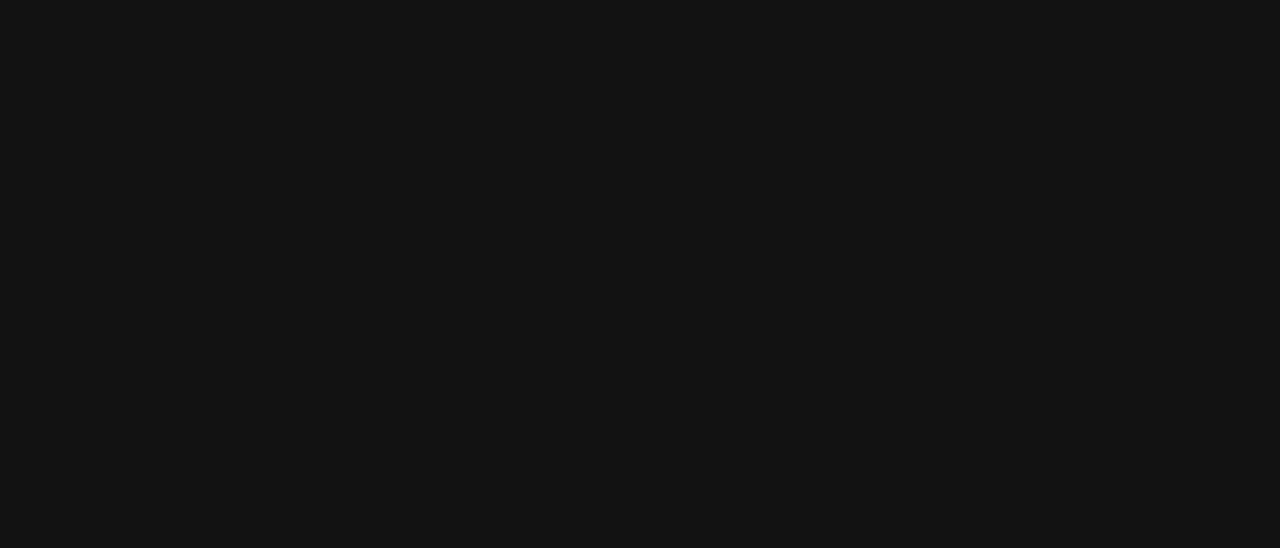
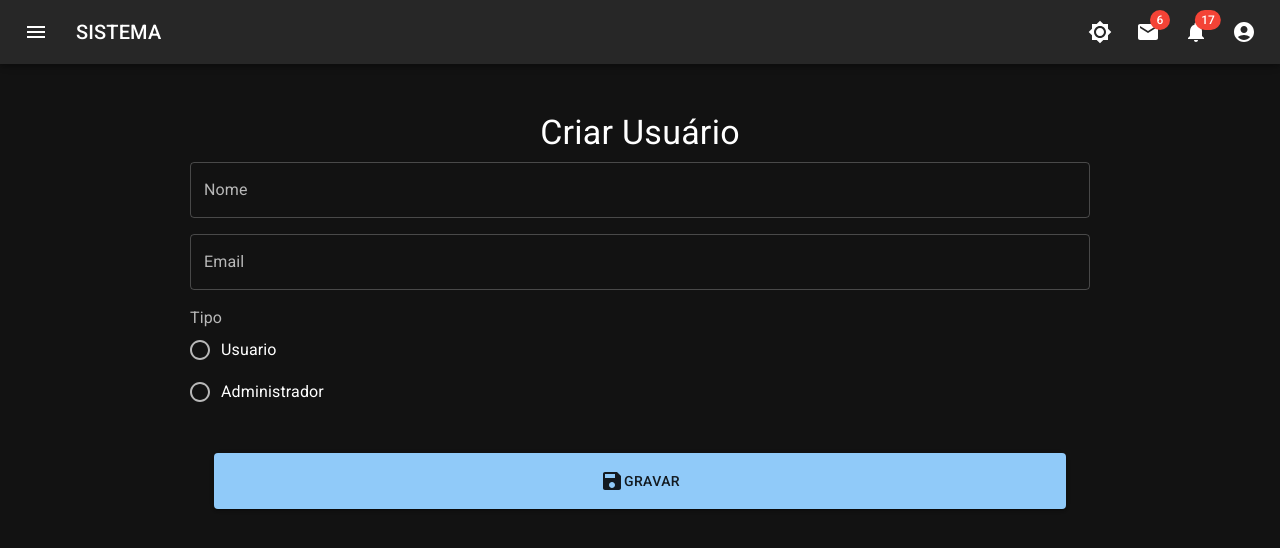
Before and after one commit to maiquel-mendes/frontend-curso-project, a React (Vite) app: page /create-user in a window 1280 px wide. Before the commit this address had no page. Shown: the top 548 px of the page. Built offline with nearby package versions, Linux system fonts and the light colour scheme.

Commit message:
new component create user

```diff
--- a/src/App.jsx
+++ b/src/App.jsx
@@ -6,6 +6,8 @@
 import { Routes, Route } from "react-router-dom";
 import Home from "./components/Home";
 import Atividade from "./components/Atividade";
+import Index from "./components/Index";
+import CreateUser from "./components/CreateUser";
 
 function App() {
   const [mode, setMode] = useState("dark");
@@ -20,9 +22,11 @@
       <CssBaseline />
       <Routes>
         <Route path="/" element={<Home mode={mode} setMode={setMode} />}>
-          <Route path="/lista-curso/atividade/:id" element={<Atividade/>} />
+          <Route index element={<Index />} />
+          <Route path="/lista-curso/atividade/:id" element={<Atividade />} />
           <Route path="lista-curso" element={<ListaCursos />} />
           <Route path="cria-curso" element={<GravaCursos />} />
+          <Route path="create-user" element={<CreateUser />} />
         </Route>
       </Routes>
     </ThemeProvider>
--- a/src/components/Atividade.jsx
+++ b/src/components/Atividade.jsx
@@ -12,9 +12,10 @@
     setLoading(true)
     try {
       const res = await axios.get(
-        process.env.NODE_ENV === "development" ? `http://192.168.15.40:3000/api/cursos/${id}` : `https://api-curso-project.vercel.app/api/cursos/${id}`
+        process.env.NODE_ENV === "development"
+          ? `http://192.168.15.40:3000/api/cursos/${id}`
+          : `https://api-curso-project.vercel.app/api/cursos/${id}`
       );
-      console.log(res.data);
       setAtividade(res.data)
       setLoading(false)
     } catch (e) {
@@ -44,6 +45,8 @@
           <TableHead>
             <TableRow>
               <TableCell>Nome</TableCell>
+              <TableCell align="center">Nome de guerra</TableCell>
+              <TableCell align="center">Instituição</TableCell>
               <TableCell align="right">Condição</TableCell>
 
             </TableRow>
@@ -57,6 +60,8 @@
                 <TableCell component="th" scope="row">
                   {row.user.name}
                 </TableCell>
+                <TableCell align="center">{row.situacao}</TableCell>
+                <TableCell align="right">{row.situacao}</TableCell>
                 <TableCell align="right">{row.situacao}</TableCell>
 
               </TableRow>
@@ -87,7 +92,7 @@
               {atividade.body}
             </Typography>
             <Typography variant="body2" color="text.secondary">
-              Participantes:
+              Participantes:{atividade.participantes.length}
             </Typography>
             <BasicTable />
           </CardContent>
--- /dev/null
+++ b/src/components/CreateUser.jsx
@@ -0,0 +1,102 @@
+import { Box, Button, FormControl, FormControlLabel, FormLabel, Radio, RadioGroup, TextField, Typography } from '@mui/material';
+import SaveIcon from "@mui/icons-material/Save";
+
+import React from 'react'
+import axios from 'axios';
+
+const initialState = {
+    name: "",
+    email: "",
+    role: "",
+
+}
+
+const CreateUser = () => {
+    const [inputs, setInputs] = React.useState(initialState);
+
+    const handleChange = (e) => {
+        setInputs((prevState) => ({
+            ...prevState,
+            [e.target.name]: e.target.value,
+        }));
+    };
+
+    const onSubmit = async (e) => {
+        e.preventDefault();
+
+        try {
+            const res = await axios.post(
+                process.env.NODE_ENV === "development"
+                    ? "http://192.168.15.40:3000/api/user"
+                    : "https://api-curso-project.vercel.app/api/user",
+                {
+                    usuarios: [inputs],
+                }
+            );
+            console.log(res.data);
+            console.log(inputs);
+            setInputs(initialState)
+        } catch (e) {
+            alert(e.message);
+        }
+    };
+
+    return (
+        <>
+            <Typography align="center" variant="h4">
+                Criar Usuário
+            </Typography>
+            <Box display={"flex"} justifyContent="center">
+                <Box
+                    width={1}
+                    component={"form"}
+                    display="flex"
+                    flexDirection={"column"}
+                    gap={2}
+                    marginTop={1}
+                    maxWidth={900}
+                >
+                    <TextField
+                        name="name"
+                        id="user-name"
+                        label="Nome"
+                        value={inputs.name}
+                        onChange={handleChange}
+                        variant="outlined"
+                    // sx={{ mb: 2 }}
+                    />
+                    <TextField
+                        name="email"
+                        id="user-email"
+                        label="Email"
+                        value={inputs.email}
+                        onChange={handleChange}
+                        variant="outlined"
+                    // sx={{ margin: 3 }}
+                    />
+
+                    <FormControl>
+                        <FormLabel id="demo-radio-buttons-group-label">Tipo</FormLabel>
+                        <RadioGroup
+                            aria-labelledby="demo-radio-buttons-group-label"
+                            name="role"
+                            value={inputs.role}
+                            onChange={handleChange}
+                        >
+                            <FormControlLabel value="USER" control={<Radio />} label="Usuario" />
+                            <FormControlLabel value="ADMIN" control={<Radio />} label="Administrador" />
+                        </RadioGroup>
+                    </FormControl>
+
+
+                    <Button sx={{ p: 2, m: 3 }} variant="contained" onClick={onSubmit} >
+                        <SaveIcon />
+                        Gravar
+                    </Button>
+                </Box>
+            </Box>
+        </>
+    )
+}
+
+export default CreateUser
--- a/src/components/GravaCursos.jsx
+++ b/src/components/GravaCursos.jsx
@@ -1,4 +1,4 @@
-import { Autocomplete, Button } from "@mui/material";
+import { Autocomplete, Button, Typography } from "@mui/material";
 import { DatePicker } from "@mui/x-date-pickers";
 import { LocalizationProvider } from "@mui/x-date-pickers";
 import { AdapterDayjs } from "@mui/x-date-pickers/AdapterDayjs";
@@ -33,7 +33,7 @@
   };
 
   const onSubmit = async (e) => {
-    // e.preventDefault();
+    e.preventDefault();
 
     try {
       const res = await axios.post(
@@ -73,6 +73,9 @@
 
   return (
     <LocalizationProvider dateAdapter={AdapterDayjs} adapterLocale="pt-br">
+      <Typography align="center" variant="h4">
+        Criar uma nova atividade
+      </Typography>
       <Box display={"flex"} justifyContent="center">
         <Box
           width={1}
--- a/src/components/Home.jsx
+++ b/src/components/Home.jsx
@@ -14,6 +14,7 @@
 import HomeIcon from '@mui/icons-material/Home';
 import ListItemIcon from "@mui/material/ListItemIcon";
 import ListItemText from "@mui/material/ListItemText";
+import PersonAddIcon from '@mui/icons-material/PersonAdd';
 import Header from "./Header";
 import { Outlet, useNavigate } from "react-router-dom";
 import { AppBar, Drawer } from "@mui/material";
@@ -27,7 +28,6 @@
   const navigate = useNavigate();
 
   const handleDrawerOpen = () => {
-    console.log(teste);
     setOpen(true);
   };
 
@@ -43,7 +43,7 @@
     // necessary for content to be below app bar
     ...theme.mixins.toolbar,
   }));
-  const teste = window.innerWidth <= 900 ? "bottom" : "left";
+  const drawerAnchor = window.innerWidth <= 900 ? "bottom" : "left";
   return (
     <Box sx={{ display: "flex" }}>
       <CssBaseline />
@@ -58,12 +58,13 @@
           drawerWidth={drawerWidth}
         />
       </AppBar>
-      <Drawer anchor={teste} onClick={handleDrawerClose} open={open}>
+      <Drawer anchor={drawerAnchor} onClick={handleDrawerClose} open={open}>
         <List>
           {[
             { name: "Home", link: "/", icon: (<HomeIcon />) },
             { name: "Criar atividade", link: "cria-curso", icon: (<NoteAddIcon />) },
             { name: "Listar atividade", link: "lista-curso", icon: (<ListAltIcon />) },
+            { name: "Criar usuario", link: "create-user", icon: (<PersonAddIcon />) },
           ].map((item, index) => (
             <ListItem key={item.name} disablePadding sx={{ display: "block" }}>
               <ListItemButton
@@ -95,9 +96,7 @@
 
       <Box component="main" sx={{ flexGrow: 1, p: 3, m: 3 }} open={open}>
         <DrawerHeader />
-        <Typography align="center" variant="h4">
-          Abra o menu para visualizar as opções disponiveis
-        </Typography>
+
         <Outlet />
       </Box>
     </Box>
--- /dev/null
+++ b/src/components/Index.jsx
@@ -0,0 +1,12 @@
+import { Typography } from '@mui/material'
+import React from 'react'
+
+const Index = () => {
+    return (
+        <Typography align="center" variant="h4">
+            Abra o menu para visualizar as opções disponiveis
+        </Typography>
+    )
+}
+
+export default Index
--- a/src/components/ListaCursos.jsx
+++ b/src/components/ListaCursos.jsx
@@ -1,6 +1,5 @@
 import React from "react";
 import axios from "axios";
-import LoadingButton from "@mui/lab/LoadingButton";
 import ListAltIcon from '@mui/icons-material/ListAlt';
 import { useState } from "react";
 import {
@@ -31,9 +30,12 @@
       .then((dados) => {
         setisLoading(false);
         return dados.data;
-      });
+      }).catch((err) => {
+        console.log(err);
+        setisLoading(false)
+      })
+    setResult(data);
 
-    setResult(data);
   }
 
 
@@ -50,14 +52,8 @@
               {row.body}
             </Typography>
             <Typography variant="body2" >
-              Inicio {row.dataInicio}
+              Data {row.dataInicio}
               <br />
-              Fim {row.dataFim}
-              <br />
-              <br />
-              Participantes: {row.participantes.length}
-              <br />
-              {row["participantes"].map((item) => ` ${item.user.name},`)}
             </Typography>
           </CardContent>
           <CardActions>
@@ -73,16 +69,9 @@
   return (
     <Box>
       <Box m={2} display={"flex"} justifyContent="center">
-        {/* <LoadingButton
-          loading={isLoading}
-          loadingPosition="start"
-          startIcon={<ListAltIcon />}
-          variant="outlined"
-          onClick={getAtividades}
-        >
-          Listar atividades
-        </LoadingButton> */}
+
         <Button
+          variant="contained"
           startIcon={<ListAltIcon />}
           onClick={getAtividades}
         >Listar Atividades
```
